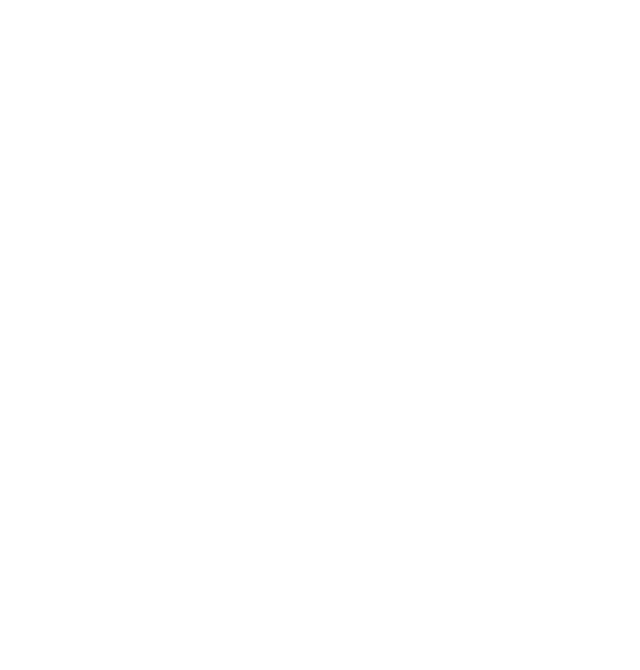
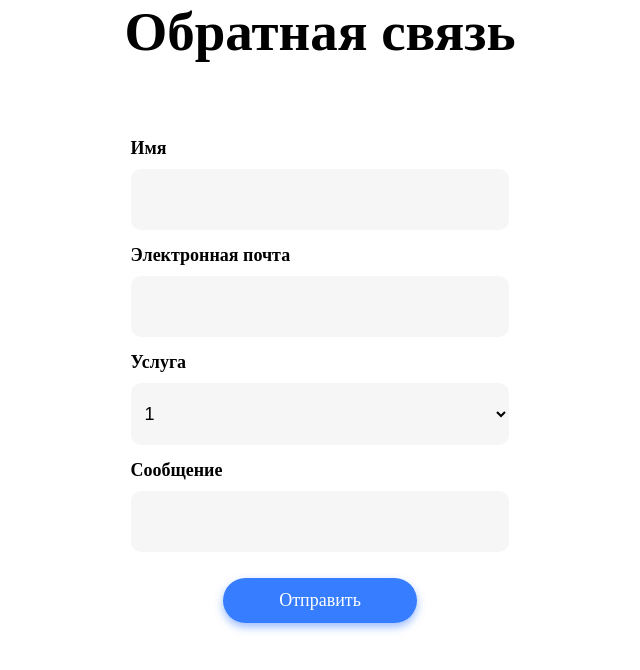
Before and after one commit to Yourloff/yourloff_develop, a plain HTML site: page index.html in a window 1280 px wide. Shown: the whole page, without its empty margins (320-960 px from the left). Drawn offline with Linux system fonts and the light colour scheme.

Commit message:
add feedback styles

```diff
--- a/css/style.css
+++ b/css/style.css
@@ -0,0 +1,54 @@
+body {
+  width: 80%;
+  margin: 0 auto;
+}
+
+.feedback-container {
+  display: flex;
+  flex-direction: column;
+  font-size: 18px;
+  align-items: center;
+}
+
+.feedback-container div:first-child {
+  font-weight: bold;
+  font-size: 55px;
+  margin-bottom: 60px;
+}
+
+.feedback-container .feedback-form {
+  display: flex;
+  flex-direction: column;
+  width: 37%;
+}
+
+.feedback-container .feedback-form label {
+  margin-top: 15px;
+  margin-bottom: 10px;
+  font-weight: bold;
+}
+
+.feedback-container .feedback-form .form-input {
+  border-radius: 10px;
+  background-color: rgba(220, 220, 220, 0.25);
+  border: none;
+  padding: 20px 10px;
+  font-size: 18px;
+}
+
+.feedback-container .feedback-form select {
+  cursor: pointer;
+}
+
+.feedback-container .send-feedback {
+  width: 94px;
+  padding: 12px 50px;
+  background-color: #377DFF;
+  border-radius: 24px;
+  color: white;
+  box-shadow: 0px 4px 8px rgba(55, 125, 255, 0.50);
+  margin-top: 26px;
+  cursor: pointer;
+  user-select: none;
+  text-align: center;
+}
--- a/index.html
+++ b/index.html
@@ -1,11 +1,35 @@
-<!DOCTYPE html>
+<!doctype html>
 <html lang="ru">
   <head>
     <title></title>
-    <meta charset="UTF-8">
-    <meta name="viewport" content="width=device-width, initial-scale=1">
-    <link href="css/style.css" rel="stylesheet">
+    <meta charset="UTF-8" />
+    <meta name="viewport" content="width=device-width, initial-scale=1" />
+    <link href="css/style.css" rel="stylesheet" />
   </head>
   <body>
+    <div class="feedback-container">
+      <div>Обратная связь</div>
+      <div class="feedback-form">
+        <label for="name">Имя</label>
+        <input type="text" id="name" class="form-input" />
+      </div>
+      <div class="feedback-form">
+        <label for="email">Электронная почта</label>
+        <input type="text" id="email" class="form-input" />
+      </div>
+      <div class="feedback-form">
+        <label for="service">Услуга</label>
+        <select class="form-input">
+          <option>1</option>
+          <option>2</option>
+          <option>3</option>
+        </select>
+      </div>
+      <div class="feedback-form">
+        <label for="feedback-message">Сообщение</label>
+        <input type="text" id="feedback-message" class="form-input" />
+      </div>
+      <div class="send-feedback">Отправить</div>
+    </div>
   </body>
 </html>
```
